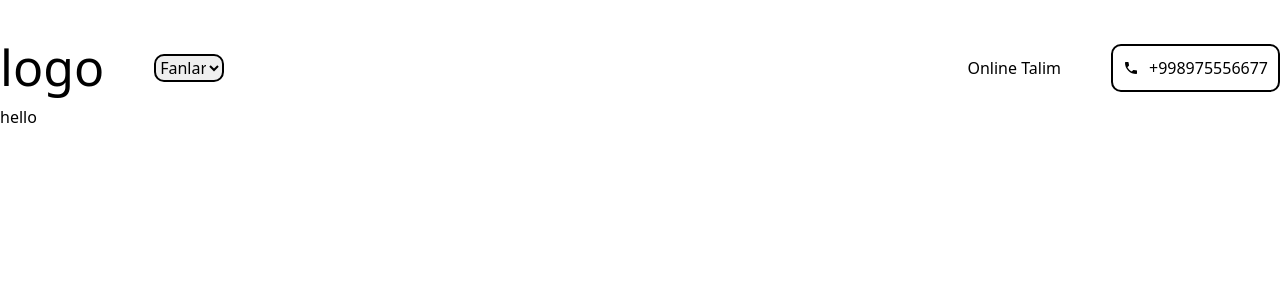
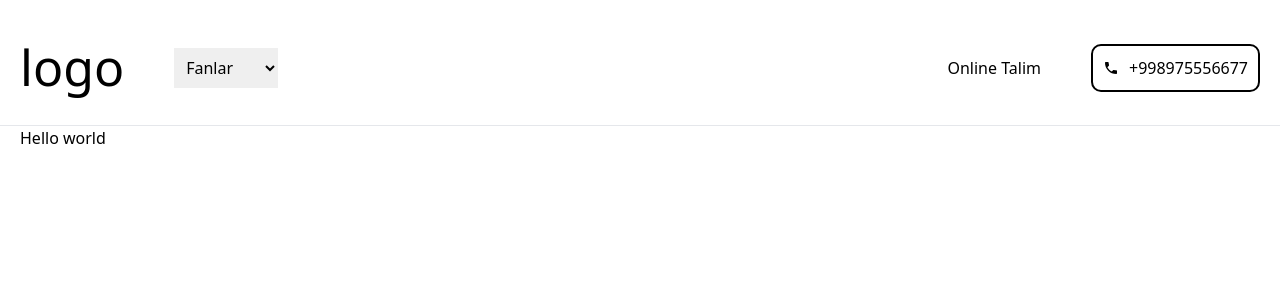
Before and after one commit to Devosoftuzb/Camelot-website, a Vue app: page / in a window 1280 px wide. Shown: the top 300 px of the page. Built offline with nearby package versions, Linux system fonts and the light colour scheme.

Commit message:
error page

```diff
--- a/src/App.vue
+++ b/src/App.vue
@@ -1,14 +1,7 @@
 <template>
-  <Header/>
-  <main>
     <router-view></router-view>
-  </main>
-
 </template>
 
-<script setup>
-
-import Header from './components/Header.vue';
-</script>
+<script setup></script>
 
 <style lang="scss" scoped></style>
--- a/src/components/Footer.vue
+++ b/src/components/Footer.vue
@@ -1,7 +1,9 @@
 <template>
-    <div>
+    <footer>
+        <div class="container mx-auto px-5">
 
-    </div>
+        </div>
+    </footer>
 </template>
 
 <script setup>
--- a/src/components/Header.vue
+++ b/src/components/Header.vue
@@ -1,6 +1,6 @@
 <template>
     <header>
-        <div class="container mx-auto px-5px">
+        <div class="container mx-auto px-5 pb-5 border-b">
             <div class="header__wrapper">
                 <div class="header__grid">
                     <div class="header__logo">
@@ -9,7 +9,7 @@
                     </h1>
                     </div>
                     <div class="header__select">
-                        <select name="" id="">
+                        <select class="border-none p-2 outline-none cursor-pointer" name="" id="">
                             <option value="" disabled selected>Fanlar</option>
                             <option value="">Ingiliz tili</option>
                             <option value="">Russ tili</option>
@@ -64,13 +64,6 @@ header{
         border-radius: 10px;
         cursor: pointer;
     }
-    .header__select select{
-        border: 2px solid black;
-        border-radius: 10px;
-        cursor: pointer;
-        /* border: none; */
-        width: 70px ;
-    }
     @media(max-width:600px){
         .header__grid{
             gap: 10px;
--- a/src/router/index.js
+++ b/src/router/index.js
@@ -7,7 +7,12 @@ const router = createRouter({
       path: '/',
       name: 'home',
       component: () => import('../views/HomeView.vue')
-    }
+    },
+    {
+      path: '/:pathMatch(.*)*',
+      name: 'error',
+      component: () => import('../views/Error.vue')
+    },
   ]
 })
 
--- /dev/null
+++ b/src/views/Error.vue
@@ -0,0 +1,27 @@
+<template>
+    <div>
+        <section class="bg-white dark:bg-gray-900">
+            <div class="py-8 px-4 mx-auto max-w-screen-xl lg:py-16 lg:px-6">
+                <div class="mx-auto max-w-screen-sm text-center">
+                    <h1
+                        class="mb-4 text-7xl tracking-tight font-extrabold lg:text-9xl text-primary-600 dark:text-primary-500">
+                        404
+                    </h1>
+                    <p class="mb-4 text-3xl tracking-tight font-bold text-gray-900 md:text-4xl dark:text-white">
+                        Something's missing.
+                    </p>
+                    <p class="mb-4 text-lg font-light text-gray-500 dark:text-gray-400">
+                        Sorry, we can't find that page. You'll find lots to explore on the home page.
+                    </p>
+                    <router-link to="/"
+                        class="inline-flex text-white bg-[#4D44B5] border-2 hover:bg-white hover:text-[#4D44B5] hover:border-[#4D44B5] hover:border-2 focus:ring-4 focus:outline-none focus:ring-blue-300 font-medium rounded-lg text-sm px-5 py-2.5 text-center dark:focus:ring-blue-900 my-4">Back
+                        to Homepage</router-link>
+                </div>
+            </div>
+        </section>
+    </div>
+</template>
+
+<script setup></script>
+
+<style lang="scss" scoped></style>
--- a/src/views/HomeView.vue
+++ b/src/views/HomeView.vue
@@ -1,11 +1,18 @@
 <template>
-  <div>
-    <h1>hello</h1>
-  </div>
+  <Header />
+  <main>
+    <section>
+      <div class="container mx-auto px-5">
+        <h1>Hello world</h1>
+      </div>
+    </section>
+  </main>
+  <Footer />
 </template>
 
 <script setup>
-
+import Header from '@/components/Header.vue';
+import Footer from '@/components/Footer.vue';
 </script>
 
 <style lang="scss" scoped></style>
```
